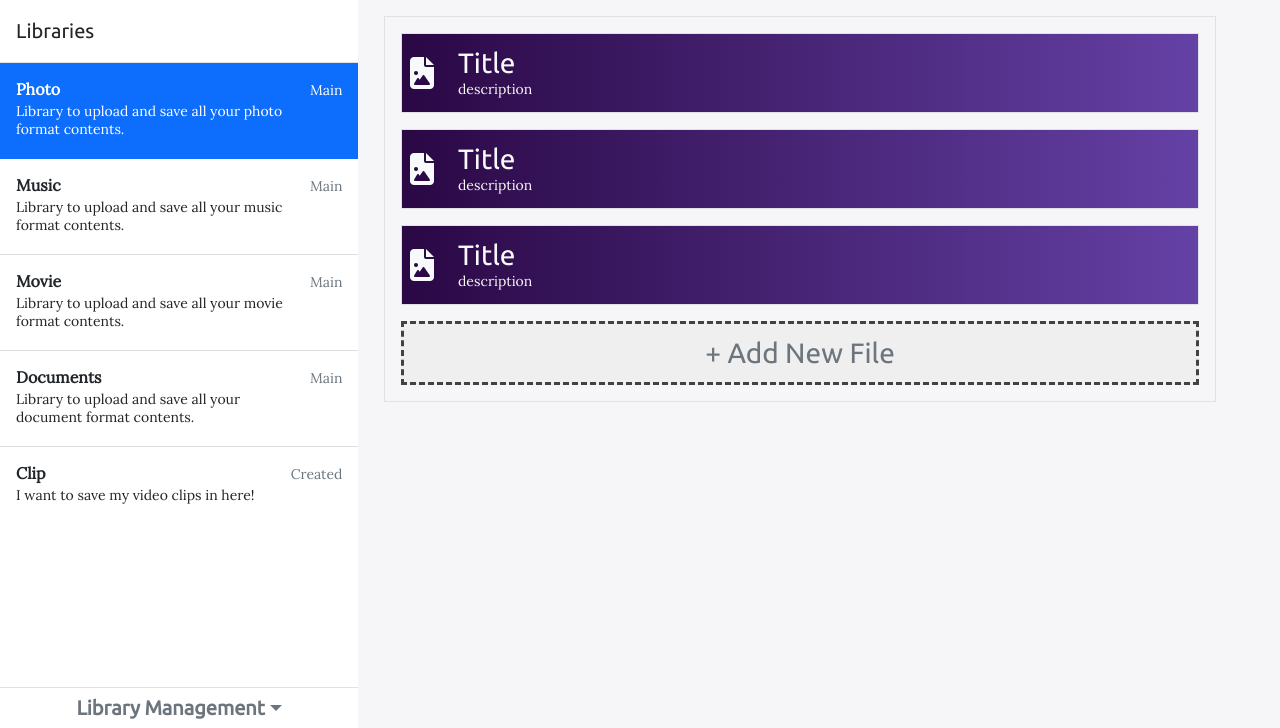
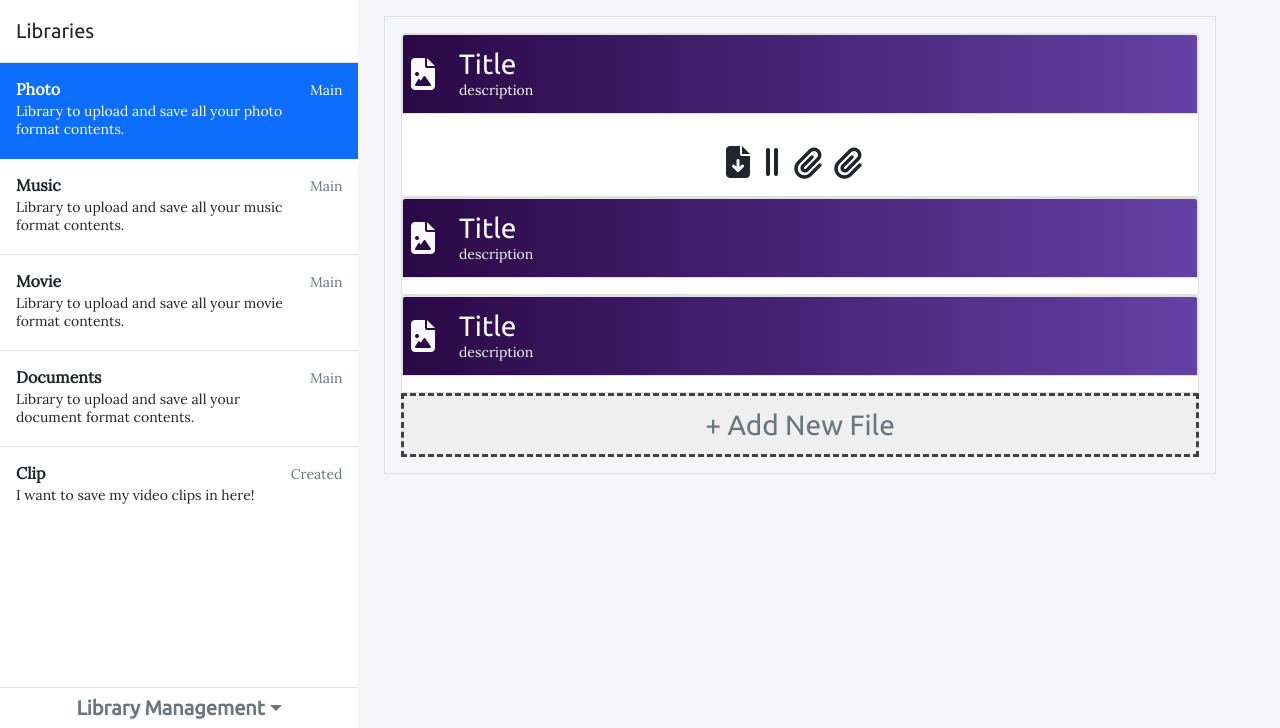
Before and after one commit to sadlibrary/web, a Django app: template web/authentication/templates/authentication/base.html in a window 1280 px wide. Shown: the part 76-804 px from the top of the page. Run offline with Django 4.2, Linux system fonts and the light colour scheme; the template is opened without the code that fills it, so the values that code supplies are empty; some libraries are stand-ins or nearby versions.

Commit message:
Add file download template

```diff
--- a/web/authentication/static/authentication/baseScripts.js
+++ b/web/authentication/static/authentication/baseScripts.js
@@ -25,42 +25,42 @@ disabled
 class="list-group list-group-flush border-bottom h-100 overflow-auto"
 >`;
 
-fetch(URL(djangoURL, baseDjangoURL), {
-  headers: {
-    Accept: "application/json",
-    "X-Requested-With": "XMLHttpRequest",
-  },
-}).then((response) => {
-  // return response.json();
-  response = [
-    {
-      name: "new",
-      description: "something",
-      main: true,
-    },
-  ];
-  for (x in response) {
-    asideInnerHtml += `<a
-    href="#"
-    class="list-group-item list-group-item-action active py-3 lh-tight"
-  >
-    <div
-      class="d-flex w-100 align-items-center justify-content-between"
-    >
-      <strong class="mb-1">${x.name}</strong>
-      <small>${x.main ? "Main" : "Created"}</small>
-    </div>
-    <div class="col-10 mb-1 small">
-      ${x.description}
-    </div>
-  </a>`;
-  }
-  asideInnerHtml += `</div>`;
-  asideLibraries.innerHTML = asideInnerHtml;
-});
-//   .then((data) => {
-//     //Perform actions with the response data from the view
-//   });
+// fetch(URL(djangoURL, baseDjangoURL), {
+//   headers: {
+//     Accept: "application/json",
+//     "X-Requested-With": "XMLHttpRequest",
+//   },
+// }).then((response) => {
+//   // return response.json();
+//   response = [
+//     {
+//       name: "new",
+//       description: "something",
+//       main: true,
+//     },
+//   ];
+//   for (x in response) {
+//     asideInnerHtml += `<a
+//     href="#"
+//     class="list-group-item list-group-item-action active py-3 lh-tight"
+//   >
+//     <div
+//       class="d-flex w-100 align-items-center justify-content-between"
+//     >
+//       <strong class="mb-1">${x.name}</strong>
+//       <small>${x.main ? "Main" : "Created"}</small>
+//     </div>
+//     <div class="col-10 mb-1 small">
+//       ${x.description}
+//     </div>
+//   </a>`;
+//   }
+//   asideInnerHtml += `</div>`;
+//   asideLibraries.innerHTML = asideInnerHtml;
+// });
+// //   .then((data) => {
+// //     //Perform actions with the response data from the view
+// //   });
 
 titleUpload.addEventListener("input", (evt) => {
   const val = titleUpload.value.trim();
--- a/web/authentication/static/authentication/baseStyle.css
+++ b/web/authentication/static/authentication/baseStyle.css
@@ -55,7 +55,7 @@ a[disabled] {
   line-height: 1.25;
 }
 
-#fileItems {
+.fileItems {
   margin: 1rem 5vw 0 30vw;
 }
 
@@ -96,3 +96,11 @@ a[disabled] {
 .input-group-text {
   width: 27%;
 }
+
+.attach-description {
+  display: none;
+}
+
+.attach-link:hover > .attach-description {
+  display: inline;
+}
--- a/web/authentication/templates/authentication/base.html
+++ b/web/authentication/templates/authentication/base.html
@@ -188,10 +188,13 @@
 
     <!-- files -->
     <main>
-      <div id="fileItems" class="p-3 border text-light overflow-auto">
+      <div id="accordion" class="fileItems p-3 border text-light overflow-auto">
+        <div class="card">
+          <!-- <div class="card-header"> -->
           <a
-          href="#"
-          class="item p-2 mx-auto mb-3 bg-costume border w-100 text-light d-flex flex-row align-items-center text-decoration-none justify-content-between"
+            class="card-header item p-2 mx-auto mb-3 bg-costume border w-100 text-light d-flex flex-row align-items-center text-decoration-none justify-content-between"
+            data-bs-toggle="collapse"
+            href="#collapse1"
           >
             <div
               class="d-flex flex-row justify-content-between align-items-center"
@@ -207,9 +210,38 @@
               <i class="fa-solid fa-download fs-3"></i>
             </div>
           </a>
+          <div id="collapse1" class="collapse show" data-bs-parent="#accordion">
+            <div class="card-body text-dark">
+              <div class="d-flex flex-row justify-content-center">
+                <a href="#" class="text-decoration-none link-dark">
+                  <i class="fa-solid fa-file-arrow-down fs-2 me-3"></i>
+                </a>
+                <i class="fa-solid fa-grip-lines-vertical fs-2 me-3"></i>
                 <a
                   href="#"
-          class="item p-2 mx-auto mb-3 bg-costume border w-100 text-light d-flex flex-row align-items-center text-decoration-none justify-content-between"
+                  class="attach-link text-decoration-none link-dark d-flex align-items-center me-2"
+                >
+                  <i class="fa-solid fa-paperclip fs-2 me-1"></i>
+                  <span class="attach-description">attach file 1</span>
+                </a>
+                <a
+                  href="#"
+                  class="attach-link text-decoration-none link-dark d-flex align-items-center me-2"
+                >
+                  <i class="fa-solid fa-paperclip fs-2 me-1"></i>
+                  <span class="attach-description">attach file 2</span>
+                </a>
+              </div>
+            </div>
+          </div>
+        </div>
+
+        <div class="card">
+          <!-- <div class="card-header"> -->
+          <a
+            class="collapsed card-header item p-2 mx-auto mb-3 bg-costume border w-100 text-light d-flex flex-row align-items-center text-decoration-none justify-content-between"
+            data-bs-toggle="collapse"
+            href="#collapse2"
           >
             <div
               class="d-flex flex-row justify-content-between align-items-center"
@@ -225,9 +257,17 @@
               <i class="fa-solid fa-download fs-3"></i>
             </div>
           </a>
+          <div id="collapse2" class="collapse" data-bs-parent="#accordion">
+            <div class="card-body text-dark"></div>
+          </div>
+        </div>
+
+        <div class="card">
+          <!-- <div class="card-header"> -->
           <a
-          href="#"
-          class="item p-2 mx-auto mb-3 bg-costume border w-100 text-light d-flex flex-row align-items-center text-decoration-none justify-content-between"
+            class="collapsed card-header item p-2 mx-auto mb-3 bg-costume border w-100 text-light d-flex flex-row align-items-center text-decoration-none justify-content-between"
+            data-bs-toggle="collapse"
+            href="#collapse3"
           >
             <div
               class="d-flex flex-row justify-content-between align-items-center"
@@ -243,7 +283,12 @@
               <i class="fa-solid fa-download fs-3"></i>
             </div>
           </a>
+          <div id="collapse3" class="collapse" data-bs-parent="#accordion">
+            <div class="card-body"></div>
+          </div>
+        </div>
 
+        <!-- Add File -->
         <button
           type="button"
           id="modalButton"
```
Lines whose indentation alone changed are shown as unchanged.
